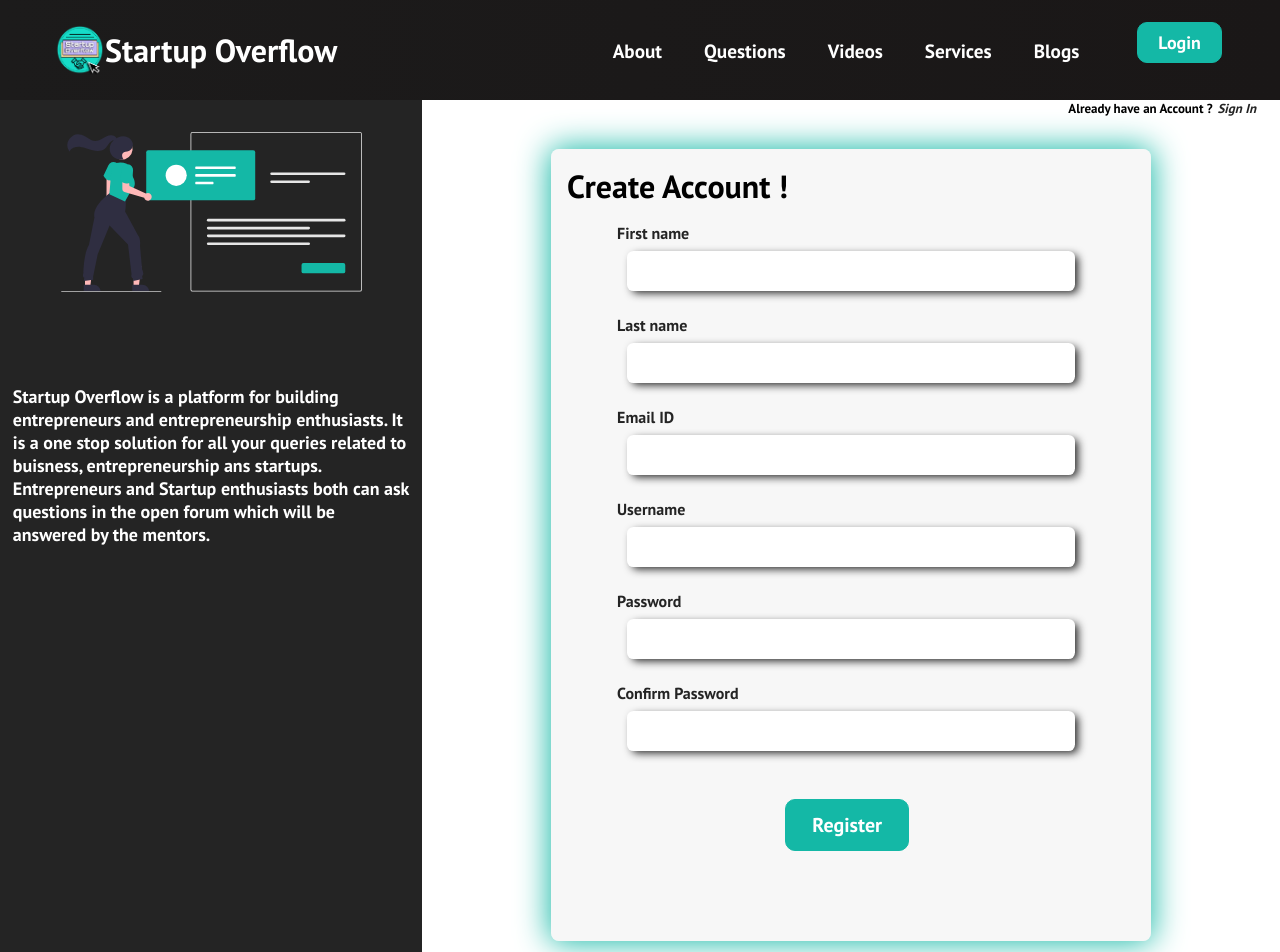
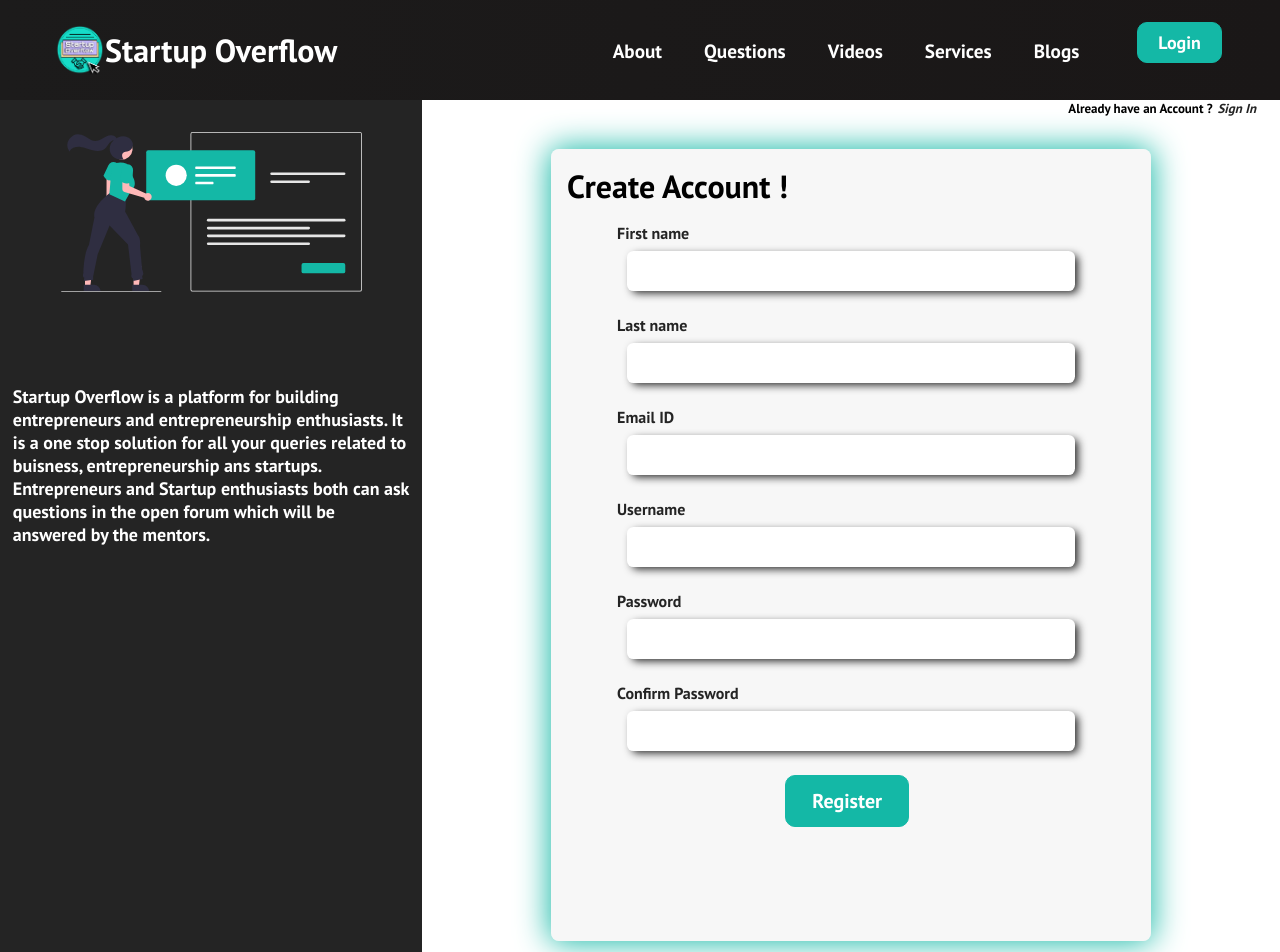
Before and after one commit to Startup-Overflow/startup-overflow, a React (Create React App) app: page /register in a window 1280 px wide. Shown: the top 952 px of the page. Built offline with nearby package versions, Linux system fonts and the light colour scheme.

Commit message:
edited register.css

```diff
--- a/src/components/pages/Register.css
+++ b/src/components/pages/Register.css
@@ -117,6 +117,5 @@ p {
   border: none;
 }
 .registerBtn {
-  padding-top: 1.5rem;
   text-align: center;
 }
```
